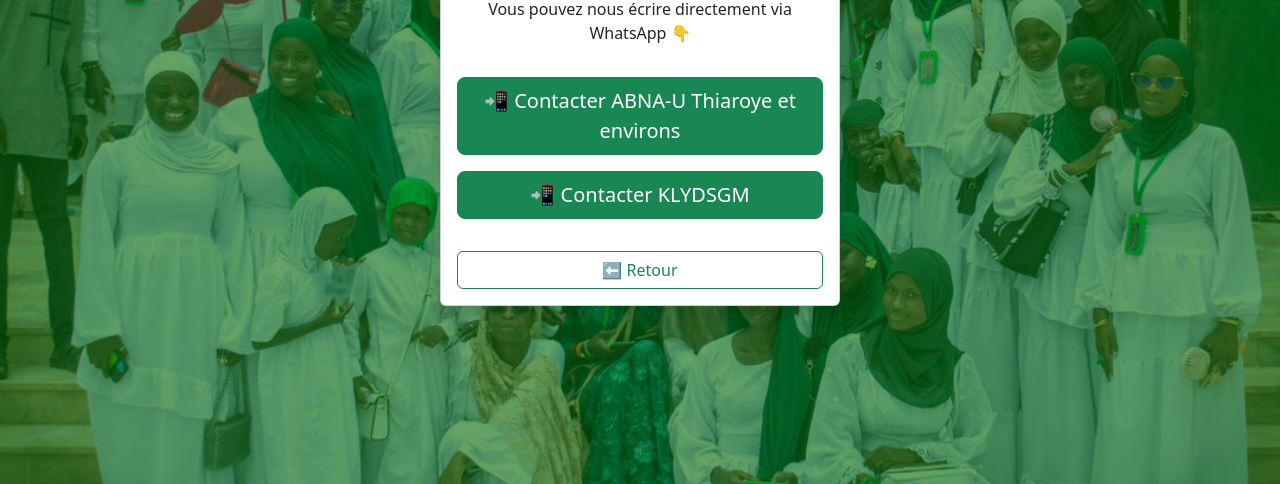
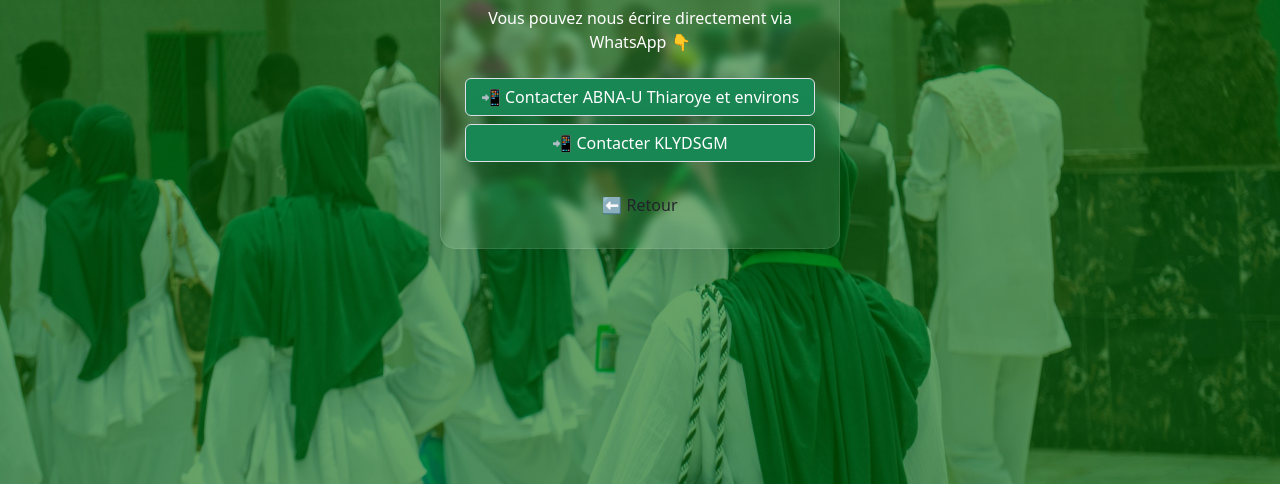
Before and after one commit to Mouhamed-Ndiaye13/Programme-KLYDSGM, a plain HTML site: page contact.html in a window 1280 px wide. Shown: the part 316-800 px from the top of the page. Drawn offline with nearby package versions, Linux system fonts and the light colour scheme.

Commit message:
dernier reglage

```diff
--- a/contact.html
+++ b/contact.html
@@ -9,7 +9,7 @@
   <link href="img/KLYDSGM_-_1-removebg-preview.png" rel="apple-touch-icon">
 
   <link href="https://cdn.jsdelivr.net/npm/bootstrap@5.3.3/dist/css/bootstrap.min.css" rel="stylesheet">
-  <link rel="stylesheet" href="style.css">
+  <link rel="stylesheet" href="style2.css">
 </head>
 <body class="bg-light d-flex flex-column justify-content-center align-items-center vh-100 ">
 
@@ -18,16 +18,16 @@
     <img src="img/KLYDSGM_-_1-removebg-preview.png" alt="Logo" style="height: 150px;">
   </header>
 
-  <div class="card p-3 shadow text-center gap-3 mt-5" style="max-width: 400px;">
-    <h2 class="text-success mb-3">Contactez-nous</h2>
+  <div class="card glass-card p-4 text-center gap-2 text-white" style="max-width: 400px;">
+    <h2 class="text-white mb-3">Contactez-nous</h2>
     <p>Vous pouvez nous écrire directement via WhatsApp 👇</p>
-    <a href="https://wa.me/221775091091" target="_blank" class="btn btn-success btn-lg">
+    <a href="https://wa.me/221775091091" target="_blank" class="btn btn-success btn-xl shadow-lg border">
       📲 Contacter ABNA-U Thiaroye et environs
     </a>
-    <a href="https://wa.me/221757403113" target="_blank" class="btn btn-success btn-lg">
+    <a href="https://wa.me/221757403113" target="_blank" class="btn btn-success btn-xl shadow-lg border">
       📲 Contacter KLYDSGM
     </a>
-    <a href="index.html" class="btn btn-outline-success mt-3">⬅ Retour</a>
+    <a href="index.html" class="btn btn-outline-white mt-3">⬅ Retour</a>
   </div>
 
 </body>
--- a/style.css
+++ b/style.css
@@ -17,3 +17,7 @@ body > * {
   position: relative;
   z-index: 1;
 }
+p{
+    font-family:Arial, Helvetica, sans-serif;
+    font-size: 13px;
+}
--- /dev/null
+++ b/style2.css
@@ -0,0 +1,30 @@
+/* Image de fond avec overlay vert */
+body {
+  background: url("img/WhatsApp\ Image\ 2025-09-18\ at\ 15.18.04.jpeg") no-repeat center center/cover;
+  position: relative;
+}
+
+body::before {
+  content: "";
+  position: absolute;
+  inset: 0;
+  background: rgba(0, 100, 0, 0.6); /* overlay vert foncé */
+  z-index: 0;
+}
+
+/* Mettre le contenu par-dessus l'overlay */
+body > * {
+  position: relative;
+  z-index: 1;
+}
+
+
+
+.glass-card {
+  background: rgba(255, 255, 255, 0.1); /* fond semi-transparent */
+  backdrop-filter: blur(5px); /* effet flou derrière */
+  -webkit-backdrop-filter: blur(5px); /* pour Safari */
+  border-radius: 15px;
+  border: 1px solid rgba(255, 255, 255, 0.1);
+  box-shadow: 0 8px 32px rgba(0,0,0,0.1);
+}
```
Also changed, not shown: index.html (+2 -2 lines), img/WhatsApp Image 2025-09-18 at 15.18.04.jpeg (added).
